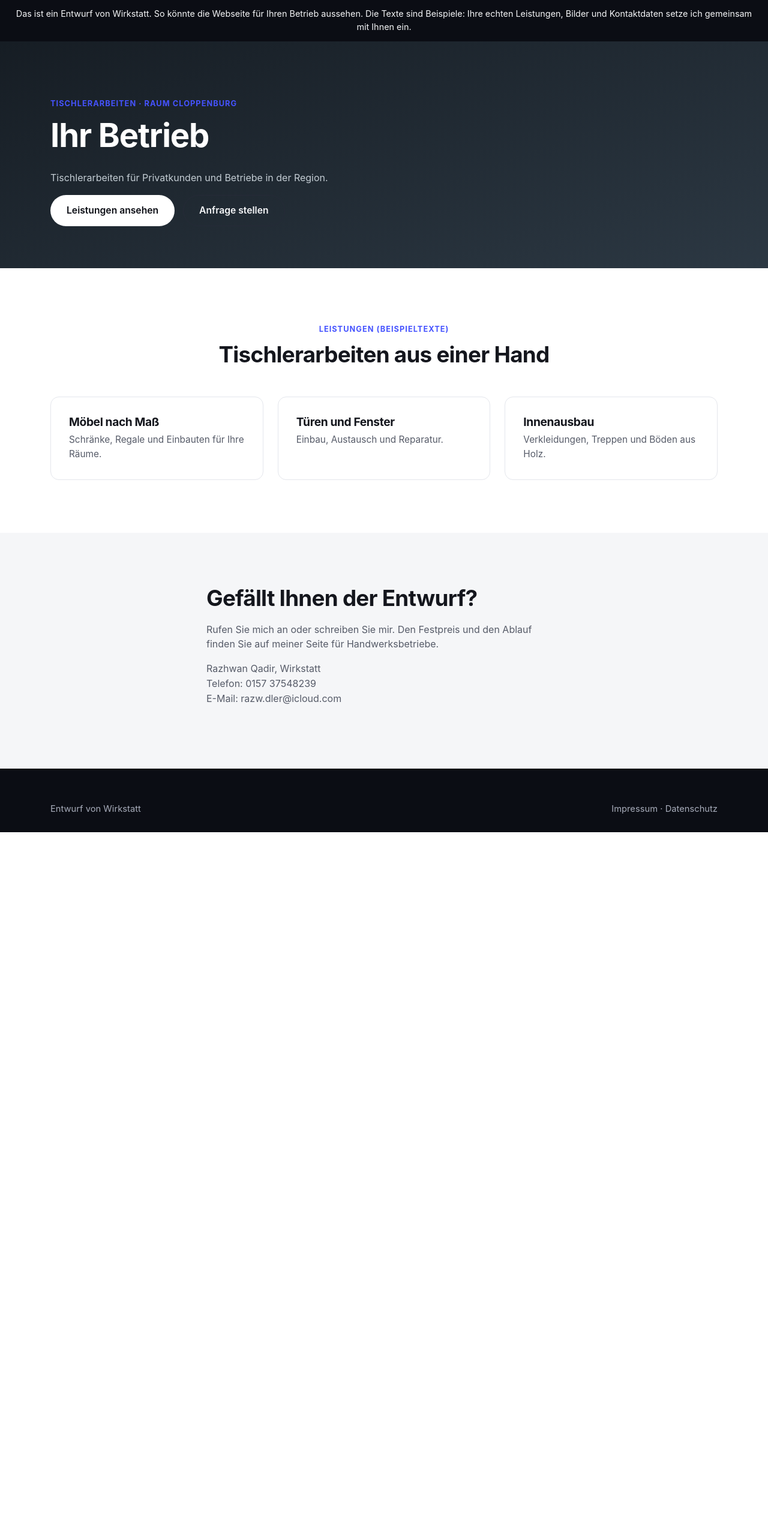
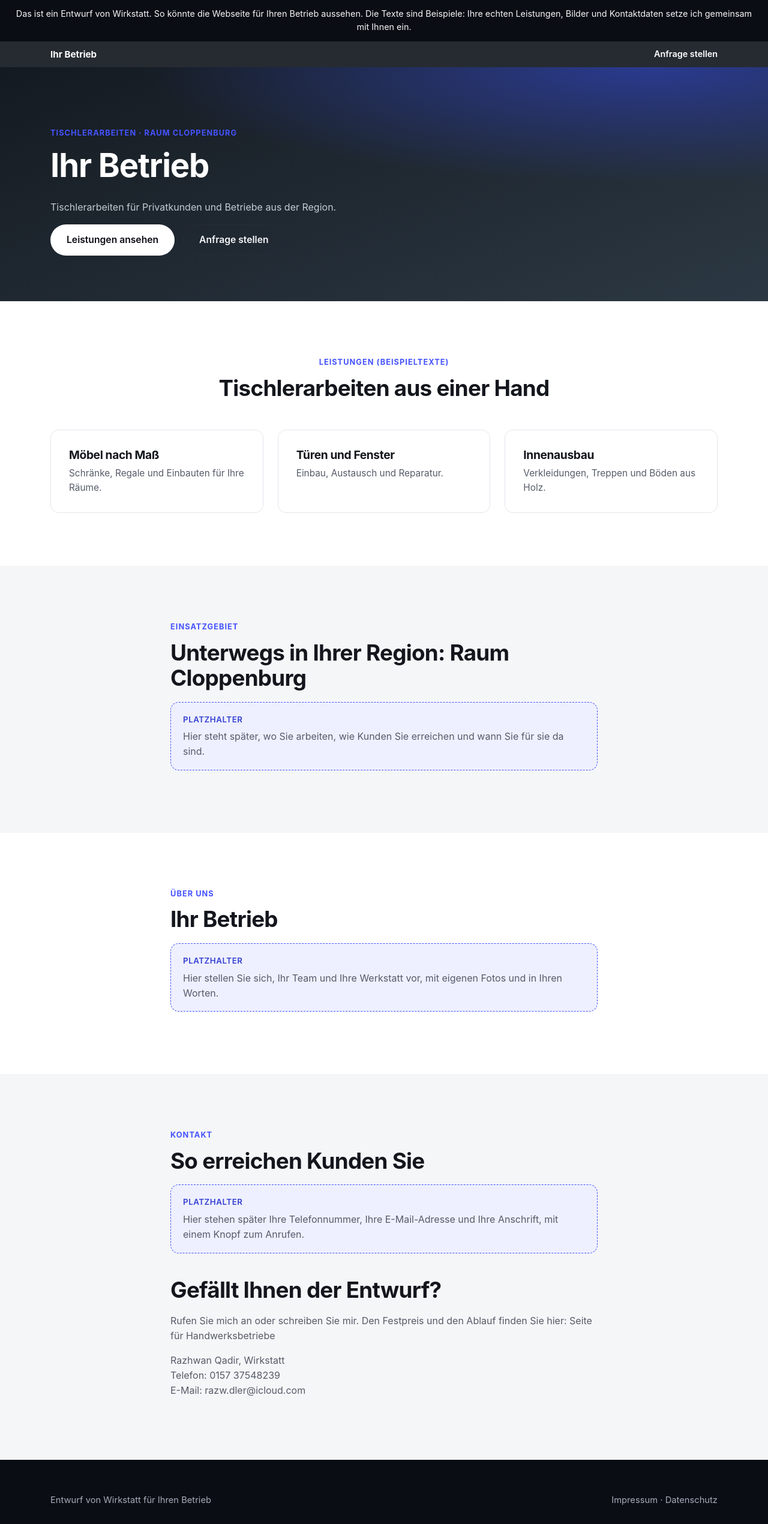
Before and after one commit to Razhwan03/wirkstatt-website, a plain HTML site: page demos/entwurf-tischler.html in a window 1280 px wide. Shown: the whole page at 60% size. Before the commit the page ends 1387 px from the top, so only its background shows below. Drawn offline with Linux system fonts and the light colour scheme.

Commit message:
JARVIS: Webseiten für Handwerksbetriebe: Angebotsseite und Demos

```diff
--- a/demos/entwurf-tischler.html
+++ b/demos/entwurf-tischler.html
@@ -6,22 +6,36 @@
 <title>Entwurf: Tischlerarbeiten | Wirkstatt</title>
 <meta name="description" content="Entwurf von Wirkstatt: so könnte die Webseite für einen Betrieb aussehen. Beispieltexte.">
 <meta name="robots" content="noindex, nofollow">
+<meta name="referrer" content="no-referrer">
 <link rel="icon" type="image/svg+xml" href="../assets/favicon.svg">
 <link rel="stylesheet" href="../assets/style.css">
 <style>
-  .hw-hero { background: linear-gradient(160deg,#161d24,#2c3843); color:#fff; padding:90px 0 70px; }
-  .hw-hero p.lead { color:#c3ccd3; max-width:520px; }
+  [hidden] { display: none !important; }
+  .hw-hero { background: radial-gradient(120% 90% at 85% 0%, #2a3a8f 0%, rgba(42,58,143,0) 55%), linear-gradient(160deg,#141a21,#2c3843);
+              color:#fff; padding:96px 0 76px; }
+  .hw-hero p.lead { color:#c3ccd3; max-width:540px; }
+  .hw-hero h1 { word-break: break-word; }
+  .hw-nav { position: sticky; top: 0; z-index: 5; background: rgba(20,26,33,.92); color:#fff; backdrop-filter: blur(6px); }
+  .hw-nav .container { display:flex; justify-content:space-between; align-items:center; gap:16px; padding-top:10px; padding-bottom:10px; }
+  .hw-nav strong { font-size: .95rem; white-space: nowrap; overflow: hidden; text-overflow: ellipsis; }
+  .hw-nav a { color:#fff; font-weight:600; font-size:.9rem; text-decoration:none; white-space:nowrap; }
+  .hw-platz { border: 1px dashed var(--accent); border-radius: 14px; padding: 18px 20px; background: var(--accent-soft); }
+  .hw-platz small { display:block; color: var(--accent-dark); font-weight:600; margin-bottom:6px; letter-spacing:.04em; text-transform:uppercase; }
+  .bewegt .auftritt { opacity: 0; transform: translateY(18px); transition: opacity .6s ease, transform .6s ease; }
+  .bewegt .auftritt.da { opacity: 1; transform: none; }
 </style>
 </head>
 <body>
 
 <div class="demo-banner">Das ist ein Entwurf von Wirkstatt. So könnte die Webseite für Ihren Betrieb aussehen. Die Texte sind Beispiele: Ihre echten Leistungen, Bilder und Kontaktdaten setze ich gemeinsam mit Ihnen ein.</div>
 
+<nav class="hw-nav"><div class="container"><strong data-name>Ihr Betrieb</strong><a href="#kontakt">Anfrage stellen</a></div></nav>
+
 <section class="hw-hero">
   <div class="container">
-    <span class="eyebrow">Tischlerarbeiten · Raum Cloppenburg</span>
-    <h1 id="betrieb">Ihr Betrieb</h1>
-    <p class="lead">Tischlerarbeiten für Privatkunden und Betriebe in der Region.</p>
+    <span class="eyebrow">Tischlerarbeiten · <span data-ort>Raum Cloppenburg</span></span>
+    <h1 id="betrieb" data-name>Ihr Betrieb</h1>
+    <p class="lead">Tischlerarbeiten für Privatkunden und Betriebe aus <span data-ort-umgebung>der Region</span>.</p>
     <div class="cta-row">
       <a href="#leistungen" class="btn btn-invert">Leistungen ansehen</a>
       <a href="#kontakt" class="btn btn-ghost-invert">Anfrage stellen</a>
@@ -33,38 +47,84 @@
   <div class="container">
     <div class="section-head center"><span class="eyebrow">Leistungen (Beispieltexte)</span><h2>Tischlerarbeiten aus einer Hand</h2></div>
     <div class="grid grid-3">
-      <div class="card">
+      <div class="card auftritt" data-leistung="0">
         <h3>Möbel nach Maß</h3>
         <p>Schränke, Regale und Einbauten für Ihre Räume.</p>
       </div>
-      <div class="card">
+      <div class="card auftritt" data-leistung="1">
         <h3>Türen und Fenster</h3>
         <p>Einbau, Austausch und Reparatur.</p>
       </div>
-      <div class="card">
+      <div class="card auftritt" data-leistung="2">
         <h3>Innenausbau</h3>
         <p>Verkleidungen, Treppen und Böden aus Holz.</p>
+      </div>
+      <div class="card auftritt" data-leistung="3" hidden>
+        <h3>Küchen</h3>
+        <p>Küchen nach Maß, Planung und Einbau.</p>
+      </div>
+      <div class="card auftritt" data-leistung="4" hidden>
+        <h3>Treppen</h3>
+        <p>Holztreppen für Neubau und Altbau.</p>
+      </div>
+      <div class="card auftritt" data-leistung="5" hidden>
+        <h3>Ladenbau</h3>
+        <p>Theken, Regale und Einrichtung für Geschäfte.</p>
+      </div>
+      <div class="card auftritt" data-leistung="6" hidden>
+        <h3>Restaurierung</h3>
+        <p>Aufarbeitung von Möbeln und Holzteilen.</p>
+      </div>
+      <div class="card auftritt" data-leistung="7" hidden>
+        <h3>Holzböden</h3>
+        <p>Parkett und Dielen verlegen und aufarbeiten.</p>
       </div>
     </div>
   </div>
 </section>
 
+<section class="section section-soft">
+  <div class="container" style="max-width:760px;">
+    <div class="auftritt">
+      <span class="eyebrow">Einsatzgebiet</span>
+      <h2>Unterwegs in Ihrer Region: <span data-ort-umgebung>Raum Cloppenburg</span></h2>
+      <p class="hw-platz"><small>Platzhalter</small>Hier steht später, wo Sie arbeiten, wie Kunden Sie erreichen und wann Sie für sie da sind.</p>
+    </div>
+  </div>
+</section>
+
+<section class="section">
+  <div class="container" style="max-width:760px;">
+    <div class="auftritt">
+      <span class="eyebrow">Über uns</span>
+      <h2 data-name>Ihr Betrieb</h2>
+      <p class="hw-platz"><small>Platzhalter</small>Hier stellen Sie sich, Ihr Team und Ihre Werkstatt vor, mit eigenen Fotos und in Ihren Worten.</p>
+    </div>
+  </div>
+</section>
+
 <section id="kontakt" class="section section-soft">
-  <div class="container" style="max-width:640px;">
-    <h2>Gefällt Ihnen der Entwurf?</h2>
-    <p>Rufen Sie mich an oder schreiben Sie mir. Den Festpreis und den Ablauf finden Sie auf meiner
-    <a href="../handwerk/">Seite für Handwerksbetriebe</a>.</p>
-    <p>Razhwan Qadir, Wirkstatt<br>Telefon: <a href="tel:+4915737548239">0157 37548239</a><br>E-Mail: <a href="mailto:razw.dler@icloud.com">razw.dler@icloud.com</a></p>
+  <div class="container" style="max-width:760px;">
+    <div class="auftritt">
+      <span class="eyebrow">Kontakt</span>
+      <h2>So erreichen Kunden Sie</h2>
+      <p class="hw-platz"><small>Platzhalter</small>Hier stehen später Ihre Telefonnummer, Ihre E-Mail-Adresse und Ihre Anschrift, mit einem Knopf zum Anrufen.</p>
+    </div>
+    <div class="auftritt" style="margin-top:40px;">
+      <h2>Gefällt Ihnen der Entwurf?</h2>
+      <p>Rufen Sie mich an oder schreiben Sie mir. Den Festpreis und den Ablauf finden Sie hier: <a href="../handwerk/">Seite für Handwerksbetriebe</a></p>
+      <p>Razhwan Qadir, Wirkstatt<br>Telefon: <a href="tel:+4915737548239">0157 37548239</a><br>E-Mail: <a href="mailto:razw.dler@icloud.com">razw.dler@icloud.com</a></p>
+    </div>
   </div>
 </section>
 
 <footer class="site-footer">
   <div class="container footer-bottom">
-    <span>Entwurf von Wirkstatt</span>
+    <span>Entwurf von Wirkstatt für <span data-name>Ihren Betrieb</span></span>
     <span><a href="../impressum.html">Impressum</a> · <a href="../datenschutz.html">Datenschutz</a></span>
   </div>
 </footer>
 
-<script>(function(){try{var n=decodeURIComponent(location.hash.slice(1)).replace(/[\u0000-\u001f<>]/g,"").trim().slice(0,80);if(n){document.getElementById("betrieb").textContent=n;document.title=n+" | Entwurf von Wirkstatt";}}catch(e){}})();</script>
+<script>(function(){try{var h=location.hash.slice(1),n="",o="",l="";if(/(^|&)n=/.test(h)){var q=new URLSearchParams(h);n=q.get("n")||"";o=q.get("o")||"";l=q.get("l")||"";}else{n=decodeURIComponent(h);}var s=function(t,m){return String(t||"").replace(/[\u0000-\u001f<>]/g,"").replace(/\s+/g," ").trim().slice(0,m);};n=s(n,80);o=s(o,40);l=String(l).replace(/[^0-9]/g,"").slice(0,9);var alle=function(a,f){var e=document.querySelectorAll("["+a+"]");for(var i=0;i<e.length;i++)f(e[i]);};if(n){alle("data-name",function(e){e.textContent=n;});document.title=n+" | Entwurf von Wirkstatt";}if(o){alle("data-ort",function(e){e.textContent=o;});alle("data-ort-umgebung",function(e){e.textContent=o+" und Umgebung";});}if(l){alle("data-leistung",function(e){e.hidden=l.indexOf(e.getAttribute("data-leistung"))<0;});}}catch(e){}try{if(window.IntersectionObserver&&!(window.matchMedia&&matchMedia("(prefers-reduced-motion: reduce)").matches)){document.documentElement.className+=" bewegt";var b=new IntersectionObserver(function(x){x.forEach(function(y){if(y.isIntersecting){y.target.className+=" da";b.unobserve(y.target);}});},{threshold:0.15});var r=document.querySelectorAll(".auftritt");for(var j=0;j<r.length;j++)b.observe(r[j]);}}catch(e){}})();</script>
 </body>
 </html>
```
